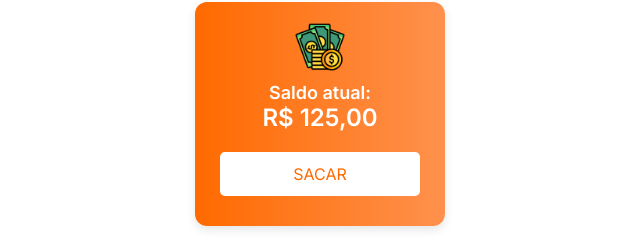
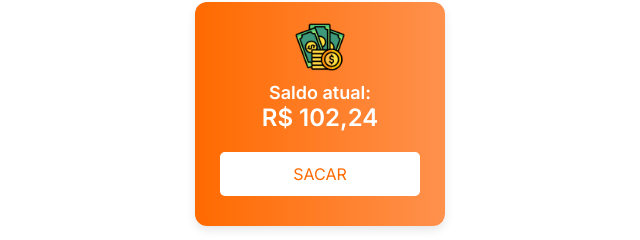
Before and after one commit to leobneto/ahopee-parceiros, a plain HTML site: page home.html in a window 1280 px wide. Shown: the part 266-506 px from the top of the page, 320-960 px from the left. Drawn offline with Linux system fonts and the light colour scheme.

Commit message:
alterando valor box

```diff
--- a/home.html
+++ b/home.html
@@ -25,7 +25,7 @@
             <div class="saldo-box">
                 <img src="images/wallet.png" class="saldo-img" alt="Saldo">
                 <p>Saldo atual:</p>
-                <span class="saldo-valor">R$ 125,00</span>
+                <span class="saldo-valor">R$ 102,24</span>
                 <button class="sacar-btn" onclick="abrirModal()">SACAR</button>
             </div>
 
```
